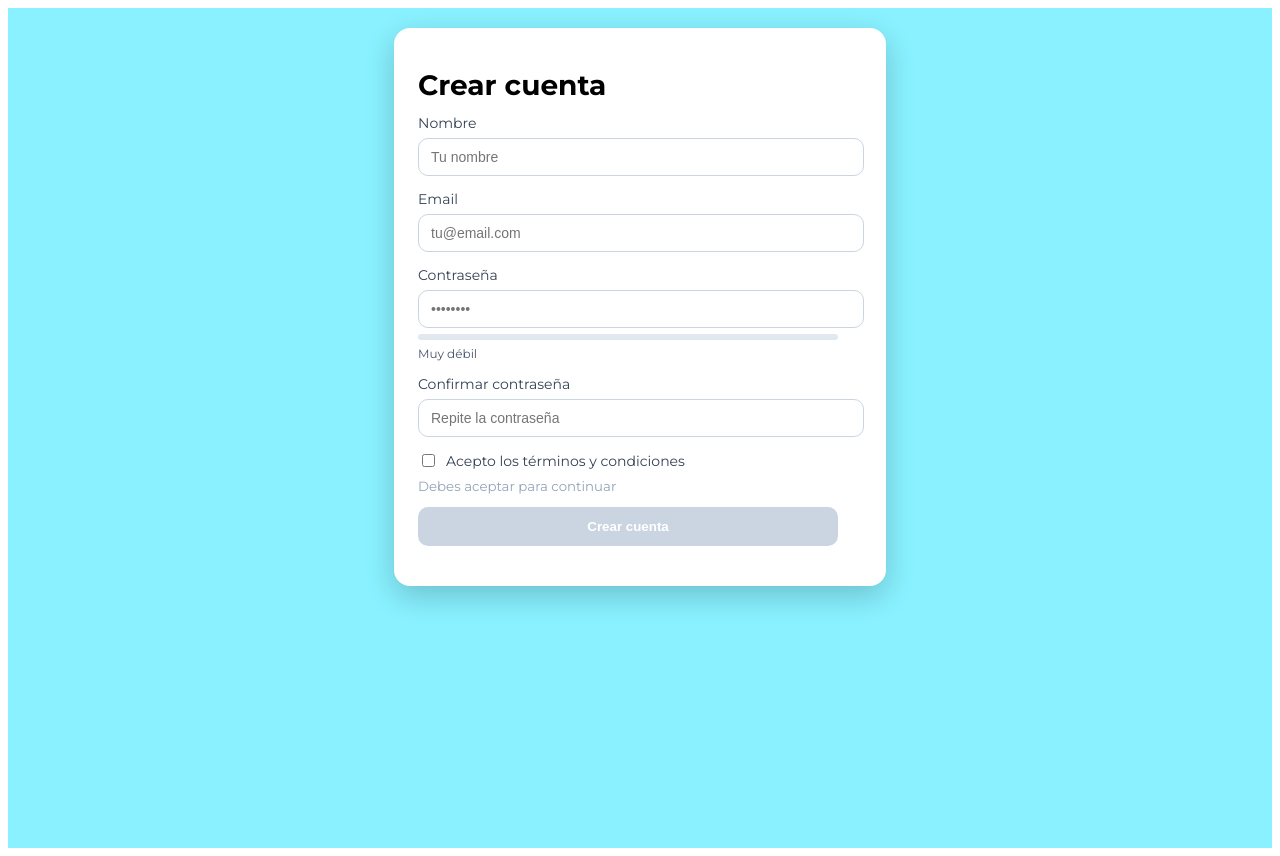
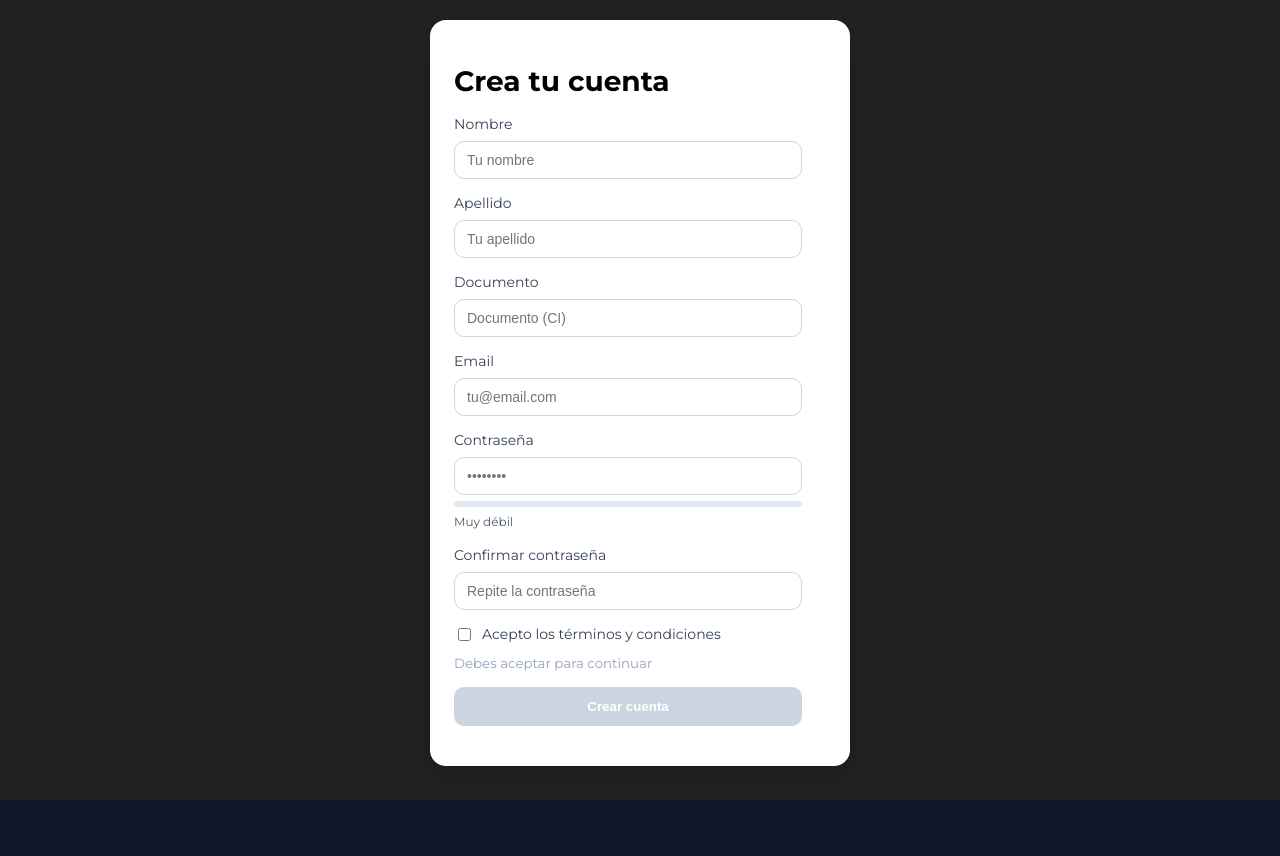
Before and after one commit to alfosobral/Proyecto-Ing.-SW-II, a React (Vite) app in the folder frontend/: page / in a window 1280 px wide. After the commit the page ends 800 px from the top, so only its background shows below. Built offline with nearby package versions, Linux system fonts and the light colour scheme.

Commit message:
Algunas configuraciones y cambios

```diff
--- a/frontend/src/App.jsx
+++ b/frontend/src/App.jsx
@@ -1,4 +1,5 @@
 import Register from "./pages/Register";
+import logo from "./assets/HurryHand.svg";
 
 export default function App() {
   return (
@@ -9,10 +10,10 @@
         justifyContent: "center",
         alignItems: "flex-start",
         padding: "20px 0",
-        background: "#89f1ffff"
+        background: "#222222ff"
       }}
     >
-      <Register width={600}/>
+      <Register/>
     </div>
   );
 }
--- /dev/null
+++ b/frontend/src/index.css
@@ -0,0 +1,37 @@
+/* ==== RESET BÁSICO ==== */
+*,
+*::before,
+*::after {
+  box-sizing: border-box;
+}
+
+html, body {
+  margin: 0;
+  padding: 0;
+  height: 100%;
+}
+
+#root {
+  min-height: 100%;
+  display: flex;
+  flex-direction: column;
+}
+
+body {
+  font-family: system-ui, -apple-system, BlinkMacSystemFont, "Segoe UI", Roboto, sans-serif;
+  background-color: #0f172a; /* 👈 color de fondo global */
+  color: white;
+  line-height: 1.5;
+  overflow-x: hidden;
+}
+
+a {
+  text-decoration: none;
+  color: inherit;
+}
+
+img, svg {
+  max-width: 100%;
+  height: auto;
+  display: block;
+}
--- a/frontend/src/main.jsx
+++ b/frontend/src/main.jsx
@@ -1,6 +1,7 @@
 import React from "react";
 import ReactDOM from "react-dom/client";
 import App from "./App.jsx";
+import "./index.css";
 
 ReactDOM.createRoot(document.getElementById("root")).render(
   <React.StrictMode>
--- a/frontend/src/pages/Register.jsx
+++ b/frontend/src/pages/Register.jsx
@@ -1,6 +1,6 @@
 import { useState, useMemo } from "react";
 
-const initial = { name: "", email: "", password: "", confirm: "", accept: false };
+const initial = { name: "", secondName: "", document:"", email: "", password: "", confirm: "", accept: false };
 
 export default function Register({ width = 420 }) {
   const [form, setForm] = useState(initial);
@@ -31,7 +31,7 @@
 
   return (
     <form onSubmit={onSubmit} style={styles.card}>
-      <h1 style={styles.title}>Crear cuenta</h1>
+      <h1 style={styles.title}>Crea tu cuenta</h1>
 
       {/* Nombre */}
       <div style={styles.field}>
@@ -44,6 +44,32 @@
           style={inputStyle(touched.name && errors.name, focused === "name")}
         />
         {touched.name && errors.name && <p style={styles.error}>{errors.name}</p>}
+      </div>
+
+      {/* Apellido */}
+      <div style={styles.field}>
+        <label style={styles.label} htmlFor="secondName">Apellido</label>
+        <input
+          id="secondName" name="secondName" value={form.secondName}
+          onChange={onChange} onBlur={onBlur}
+          onFocus={() => setFocused("secondName")} onBlurCapture={() => setFocused(null)}
+          placeholder="Tu apellido"
+          style={inputStyle(touched.secondName && errors.secondName, focused === "secondName")}
+        />
+        {touched.secondName && errors.secondName && <p style={styles.error}>{errors.secondName}</p>}
+      </div>
+
+      {/* Documento */}
+      <div style={styles.field}>
+        <label style={styles.label} htmlFor="document">Documento</label>
+        <input
+          id="document" name="document" value={form.document}
+          onChange={onChange} onBlur={onBlur}
+          onFocus={() => setFocused("document")} onBlurCapture={() => setFocused(null)}
+          placeholder="Documento (CI)"
+          style={inputStyle(touched.document && errors.document, focused === "document")}
+        />
+        {touched.document && errors.document && <p style={styles.error}>{errors.document}</p>}
       </div>
 
       {/* Email */}
@@ -108,6 +134,8 @@
 function validate(f) {
   const errs = {};
   if (!f.name.trim()) errs.name = "El nombre es obligatorio.";
+  if (!f.secondName.trim()) errs.secondName = "El apellido es obligatorio.";
+  if (!isValidDocument(f.document)) errs.document = "El documento es inválido (8 digit)."
   if (!isValidEmail(f.email)) errs.email = "Email inválido.";
   if (f.password.length < 8) errs.password = "Mínimo 8 caracteres.";
   if (!/[A-Z]/.test(f.password)) errs.password ??= "Incluye al menos una mayúscula.";
@@ -118,6 +146,10 @@
 
 function isValidEmail(s) {
   return /^[^\s@]+@[^\s@]+\.[^\s@]+$/.test(s);
+}
+
+function isValidDocument(s) {
+  return /^[0-9]{8}$/.test(s);
 }
 
 function passwordStrength(pw) {
```
Also changed, not shown: frontend/src/assets/HurryHand.svg (added).
